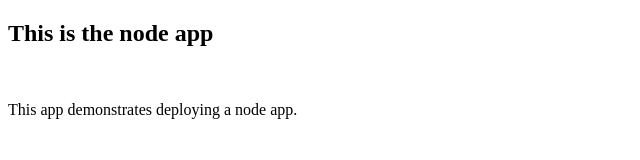
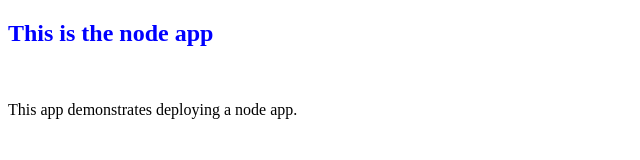
Before and after one commit to cillian1/node_cg, a website: page index.html in a window 1280 px wide. Shown: the whole page, without its empty margins (0-640 px from the left). Drawn offline with Linux system fonts and the light colour scheme.

Commit message:
changed color of text

```diff
--- a/index.html
+++ b/index.html
@@ -1,12 +1,10 @@
 <!DOCTYPE html>
 <html>
-
-
-<head>
-  <title>Node App</title>
+  <head>
+    <title>Node App</title>
   </head
   <body>
-    <h2>This is the node app</h2><br />
+    <h2 style ='color: blue'>This is the node app</h2><br />
     <p>This app demonstrates deploying a node app.</p>
-    </body>
+  </body>
 </html>
--- a/index.js
+++ b/index.js
@@ -1,11 +1,8 @@
 const express = require('express');
 const app = express();
-
-
 app.get('/',(req,res)=>{
   res.sendFile(__dirname + '/index.html');
 });
-
 app.get('/index',(req,res)=>{
   res.sendFile(__dirname + '/index.html');
 });
```
